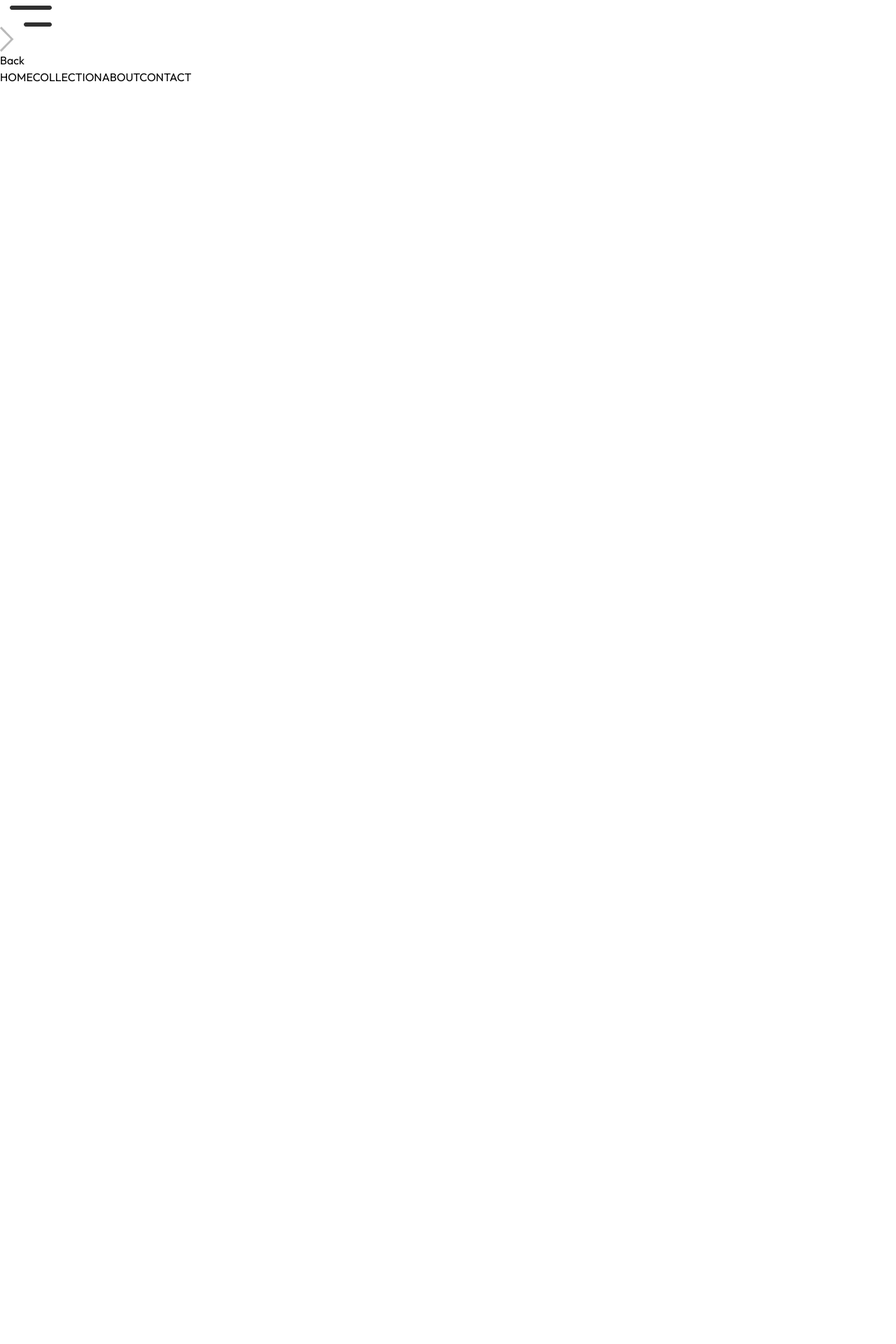
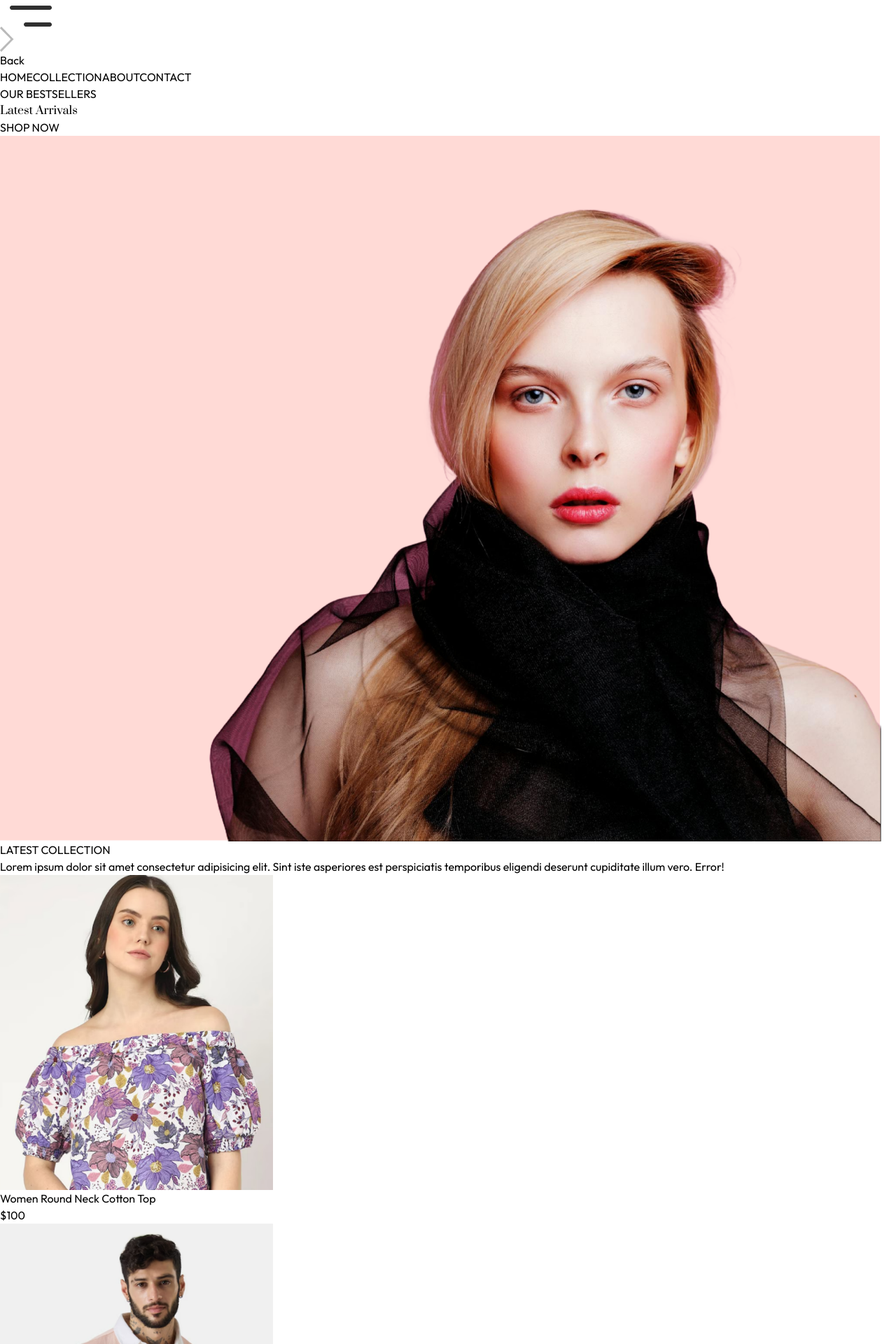
Before and after one commit to abrahamkifleT/ecommerce-app, a React (Vite) app in the folder frontend/: page / in a window 1280 px wide. Shown: the part 400-2320 px from the top of the page at 70% size. Before the commit the page ends 800 px from the top, so only its background shows below. Built offline with nearby package versions, Linux system fonts and the light colour scheme.

Commit message:
feat: Initialize frontend with home page, core components, navigation, and shop context.

```diff
--- /dev/null
+++ b/frontend/src/components/BestSeller.jsx
@@ -0,0 +1,34 @@
+import React, { useContext, useEffect, useState } from 'react'
+import { ShopContext } from '../context/ShopContext'
+import Title from './Title'
+import ProductItem from './ProductItem'
+
+const BestSeller = () => {
+
+  const { products } = useContext(ShopContext)
+  const [bestSeller, setBestSeller] = useState([])
+
+  useEffect(() => {
+    const bestProduct = products.filter((item) => item.bestseller)
+    setBestSeller(bestProduct.slice(0, 5))
+  }, [])
+  return (
+    <div className='my-10'>
+      <div className="text-center text-3xl py-8">
+        <Title text1={"BEST"} text2={"SELLERS"} />
+        <p className="w-3/4 m-auto text-xs sm:text-sm md:text-base text-gray-600">Lorem ipsum dolor, sit amet consectetur adipisicing elit. Assumenda, enim tempore maxime qui illo molestiae nulla sunt fuga neque amet.</p>
+      </div>
+
+      <div className='grid grid-cols-2 sm:grid-cols-3 md:grid-cols-4 lg:grid-cols-5 gap-4 gap-y-6'>
+        {
+          bestSeller.map((item, index) => (
+            <ProductItem key={index} id={item.id} name={item.name} image={item.image} price={item.price} />
+          ))
+        }
+      </div>
+
+    </div>
+  )
+}
+
+export default BestSeller
--- /dev/null
+++ b/frontend/src/components/Hero.jsx
@@ -0,0 +1,30 @@
+import React from 'react'
+import { assets } from '../assets/frontend_assets/assets'
+
+const Hero = () => {
+  return (
+    <div className='flex flex-col sm:flex-row border border-gray-400'>
+      {/* Hero left side  */}
+      <div className='w-full sm:w-1/2 flex items-center justify-center py-10 sm:py-0'>
+        <div className='text-[#414141]'>
+          <div className='flex items-center gap-2'>
+            <p className='w-8 md:w-11 h-[2px] bg-[#414141]'></p>
+            <p className="font-medium text-sm md:text-base">OUR BESTSELLERS</p>
+          </div>
+          <h1 className="prata-regular text-3xl sm:py-3 lg:text-5xl leading-relaxed">Latest Arrivals</h1>
+
+          <div className='flex items-center gap-2 '>
+            <p className='font-semibold text-sm md:text-base'>SHOP NOW</p>
+            <p className='w-8 md:w-11 h-[2px] bg-[#414141]'></p>
+          </div>
+        </div>
+      </div>
+
+      {/* Hero right side */}
+
+      <img className='w-full sm:w-1/2' src={assets.hero_img} alt="" />
+    </div>
+  )
+}
+
+export default Hero
--- /dev/null
+++ b/frontend/src/components/LatestCollection.jsx
@@ -0,0 +1,36 @@
+import React, { useContext, useEffect, useState } from 'react'
+import { ShopContext } from '../context/ShopContext'
+import Title from './Title'
+import ProductItem from './ProductItem'
+
+const LatestCollection = () => {
+const { products } = useContext(ShopContext)
+const [latestProduct, setLatestProduct] = useState([])
+
+useEffect(() => {
+   setLatestProduct(products.slice(0,10));
+},[])
+
+  return (
+    <div className='my-10'>
+        <div className='text-center py-8 text-3xl'>
+             <Title text1="LATEST" text2="COLLECTION"/>
+             <p className='w-3/4 m-auto text-sm sm:text-sm md:text-base text-gray-600'>
+             Lorem ipsum dolor sit amet consectetur adipisicing elit. Sint iste asperiores est perspiciatis temporibus eligendi deserunt cupiditate illum vero. Error!</p>
+        </div>
+
+    {/* Rendering product */}
+
+    <div className='grid grid-cols-2 sm:grid-cols-3 md:grid-cols-4 lg:grid-cols-5 gap-4 gap-y-6'>
+       {
+        latestProduct.map((item, index) => (
+          <ProductItem key={index} id={item._id} image={item.image} name={item.name} price={item.price}/>
+        ))
+       }
+    </div>
+
+    </div>
+  )
+}
+
+export default LatestCollection
--- a/frontend/src/components/Navbar.jsx
+++ b/frontend/src/components/Navbar.jsx
@@ -9,7 +9,8 @@ const Navbar = () => {
 
   return (
     <div className='flex items-center justify-between py-5 font-medium'>
-      <img src={assets.logo} alt="" className='w-36' />
+      <Link to="/">
+        <img src={assets.logo} alt="" className='w-36' /></Link>
 
       <ul className='hidden md:flex gap-5 text-sm text-gray-700'>
         <NavLink to='/' className="flex flex-col items-center gap-1 hover:text-gray-700">
--- /dev/null
+++ b/frontend/src/components/NewsLetterBox.jsx
@@ -0,0 +1,18 @@
+import React from 'react'
+
+const NewsLetterBox = () => {
+  return (
+    <div className='text-center'>
+        <p className='text-2xl font-medium text-gray-800'>Subscribe Now & Get 20% off</p>
+        <p className='text-gray-400 mt-3 '>
+          Lorem, ipsum dolor sit amet consectetur adipisicing elit. Nobis at fugiat, pariatur delectus enim ut!
+        </p>
+        <form className='w-full sm:w-1/2 flex items-center gap-3 mx-auto my-6 border pl-3'>
+          <input className='w-full sm:flex-1 outline-none' type="email" placeholder='Enter your email' required/>
+          <button type='submit' className='bg-black text-white text-xs px-10 py-4'>SUBSCRIBE</button>
+        </form>
+    </div>
+  )
+}
+
+export default NewsLetterBox
--- /dev/null
+++ b/frontend/src/components/OurPolicy.jsx
@@ -0,0 +1,28 @@
+import React from 'react'
+import { assets } from '../assets/frontend_assets/assets'
+
+const OurPolicy = () => {
+    return (
+        <div className='flex flex-col sm:flex-row justify-around gap-12 sm:gap-2 text-center py-20 text-xs sm:text-sm md:text-base text-gray-700'>
+            <div>
+                <img src={assets.exchange_icon} className='w-12 m-auto mb-5 ' alt="" />
+                <p className='font-semibold'>Easy Exchange Policy</p>
+                <p className='text-gray-400'>We offer hassle free exchange policy</p>
+            </div>
+
+            <div>
+                <img src={assets.quality_icon} className='w-12 m-auto mb-5 ' alt="" />
+                <p className='font-semibold'>7 Days Return policy</p>
+                <p className='text-gray-400'>We Provide 7 day free return policy</p>
+            </div>
+
+            <div>
+                <img src={assets.support_img} className='w-12 m-auto mb-5 ' alt="" />
+                <p className='font-semibold'>Best Customer Support</p>
+                <p className='text-gray-400'>We Provide 24/7 customer support</p>
+            </div>
+        </div>
+    )
+}
+
+export default OurPolicy
--- /dev/null
+++ b/frontend/src/components/ProductItem.jsx
@@ -0,0 +1,21 @@
+import React, { useContext } from 'react'
+import { ShopContext } from '../context/ShopContext'
+import { Link } from "react-router-dom"
+
+const ProductItem = ({ id, image, name, price }) => {
+    const { currency } = useContext(ShopContext)
+
+    return (
+        <Link className='text-gray-700 cursor-pointer' to={`/product/${id}`}>
+            <div className='overflow-hidden'>
+                <div>
+                    <img className='hover:scale-110 transition ease-in-out' src={image[0]} alt="" />
+                </div>
+                <p className='pt-3 pb-1 text-sm'>{name}</p>
+                <p className='text-sm font-medium'>{currency}{price}</p>
+            </div>
+        </Link>
+    )
+}
+
+export default ProductItem
--- /dev/null
+++ b/frontend/src/components/Title.jsx
@@ -0,0 +1,12 @@
+import React from 'react'
+
+const Title = ({text1, text2}) => {
+  return (
+    <div className='inline-flex gap-2 items-center mb-3'>
+        <p className='text-gray-500 '>{text1} <span className='text-gray-700 font-medium'>{text2}</span></p>
+        <p className='w-8 sm:w-12 h-px sm:h-[2px] bg-gray-700'></p>
+    </div>
+  )
+}
+
+export default Title
--- /dev/null
+++ b/frontend/src/context/ShopContext.jsx
@@ -0,0 +1,24 @@
+import { createContext } from "react";
+import { products } from "../assets/frontend_assets/assets";
+
+export const ShopContext = createContext()
+
+const ShopContextProvider = (props) => {
+
+    const currency = '$';
+    const delivery_fee = 10;
+
+    const value = {
+        products,
+        currency,
+        delivery_fee
+    }
+
+    return (
+        <ShopContext.Provider value={value}>
+            {props.children}
+        </ShopContext.Provider>
+    )
+}
+
+export default ShopContextProvider
--- a/frontend/src/index.css
+++ b/frontend/src/index.css
@@ -2,8 +2,8 @@
 @import "tailwindcss";
 
 a.active hr {
-   display: block;
-   }
+  display: block;
+}
 
 * {
   font-family: "Outfit", serif;
--- a/frontend/src/main.jsx
+++ b/frontend/src/main.jsx
@@ -3,9 +3,12 @@ import { createRoot } from 'react-dom/client'
 import './index.css'
 import App from './App.jsx'
 import { BrowserRouter } from 'react-router-dom'
+import ShopContextProvider from './context/ShopContext.jsx'
 
 createRoot(document.getElementById('root')).render(
   <BrowserRouter>
-    <App />
+    <ShopContextProvider>
+      <App />
+    </ShopContextProvider>
   </BrowserRouter>
 )
--- a/frontend/src/pages/Home.jsx
+++ b/frontend/src/pages/Home.jsx
@@ -1,9 +1,19 @@
-import React from 'react'
+import { useState} from 'react'
+import Hero from '../components/Hero'
+import LatestCollection from '../components/LatestCollection'
+import BestSeller from '../components/BestSeller'
+import OurPolicy from '../components/OurPolicy'
+import NewsLetterBox from '../components/NewsLetterBox'
+
 
 const Home = () => {
   return (
     <div>
-
+        <Hero/>
+        <LatestCollection/>
+        <BestSeller />
+        <OurPolicy />
+        <NewsLetterBox />
     </div>
   )
 }
```
